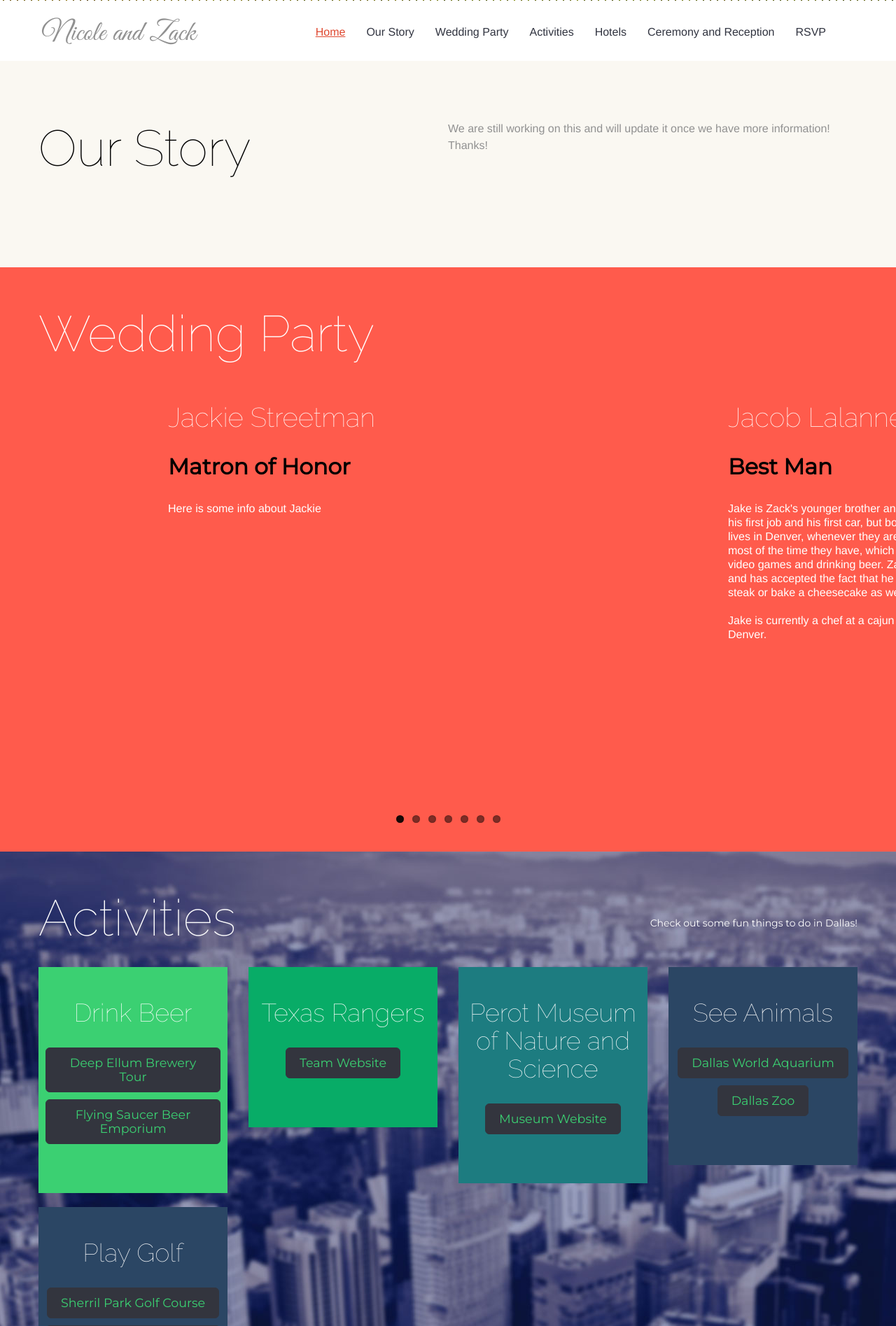
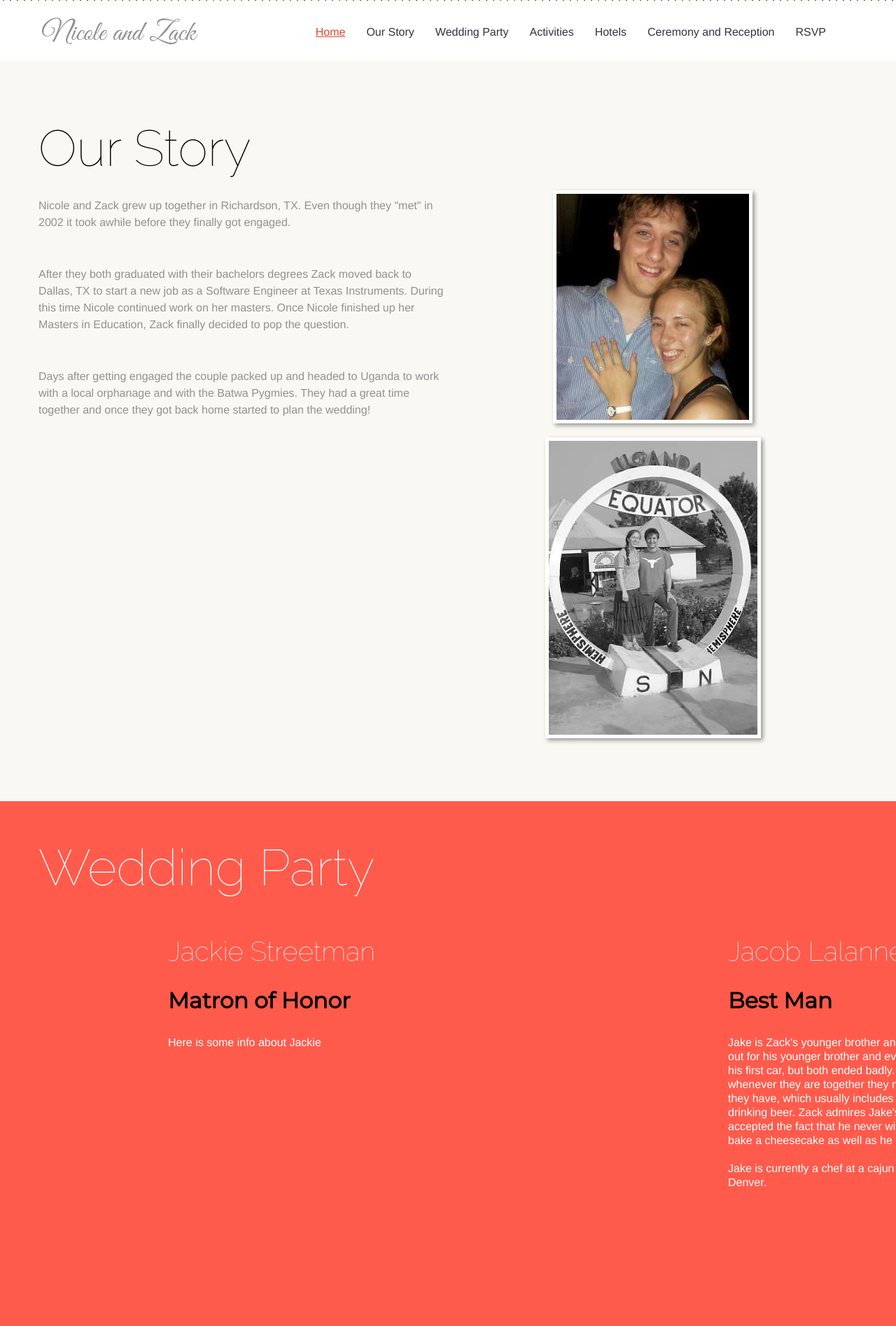
Before and after one commit to zlalanne/weddingsite, a Django app: page / in a window 1280 px wide. Shown: the part 944-2839 px from the top of the page at 70% size. Run offline with Django 3.2, Linux system fonts and the light colour scheme; some libraries are stand-ins or nearby versions; some web fonts are replaced.

Commit message:
Starting on our story section

```diff
--- a/templates/index.html
+++ b/templates/index.html
@@ -25,10 +25,20 @@
 <!-- Page 1 (about) -->
 <div class="container-fluid page-item-class" id="page1">
 	<div class="container">
-		<div class="page-header"><h1>Our Story</h1></div>
-        <p>
-            We are still working on this and will update it once we have more information! Thanks!
-        </p>
+        <div class="page-header">
+            <h1>Our Story</h1>
+            <p>Nicole and Zack grew up together in Richardson, TX. Even though they "met" in 2002 it took awhile before
+            they finally got engaged.</p>
+            <p>After they both graduated with their bachelors degrees Zack moved back to Dallas, TX to start a new
+            job as a Software Engineer at Texas Instruments. During this time Nicole continued work on her masters.
+            Once Nicole finished up her Masters in Education, Zack finally decided to pop the question.</p>
+            <p>Days after getting engaged the couple packed up and headed to Uganda to work with a local orphanage and
+            with the Batwa Pygmies. They had a great time together and once they got back home started to plan the wedding!</p>
+        </div>
+        <div class="our-story-pics">
+            <img src="{% static "images/engagement.png" %}" class="photo" alt="" />
+            <img src="{% static "images/uganda.jpg" %}" class="photo" alt="" />
+        </div>
 	</div>
 </div>
 <!-- Page 1 (about) END -->
@@ -51,8 +61,8 @@
                 <h1>Jacob Lalanne</h1>
                 <h2>Best Man</h2>
                 <img class="photo" src="{% static "images/zackandjake.png" %}"/>
-                <p>Jake is Zack's younger brother and best man. Zack got Jake his first job and his first car,
-                    but both ended badly. Although he lives in Denver, whenever they are together they
+                <p>Jake is Zack's younger brother and best man. Zack tries to look out for his younger brother and even
+                    got Jake his first job and his first car, but both ended badly. Although he lives in Denver, whenever they are together they
                     make the most of the time they have, which usually includes playing video games and drinking beer. Zack
                     admires Jake's work ethic and has accepted the fact that he never will be able to cook a steak or bake a
                     cheesecake as well as he can.
```
Also changed, not shown: weddingsite/static/images/engagement.png (added), weddingsite/static/images/uganda.jpg (added).
